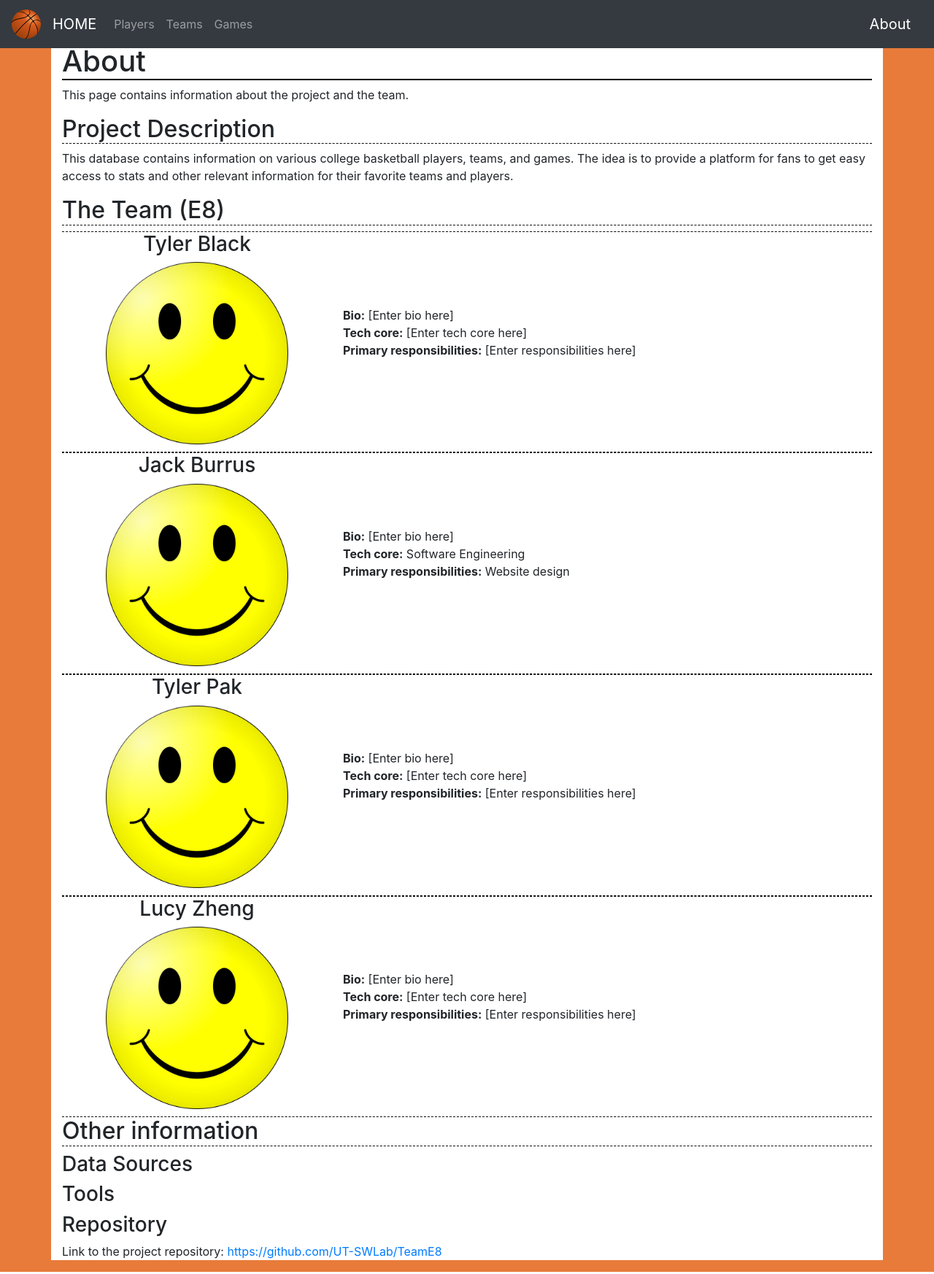
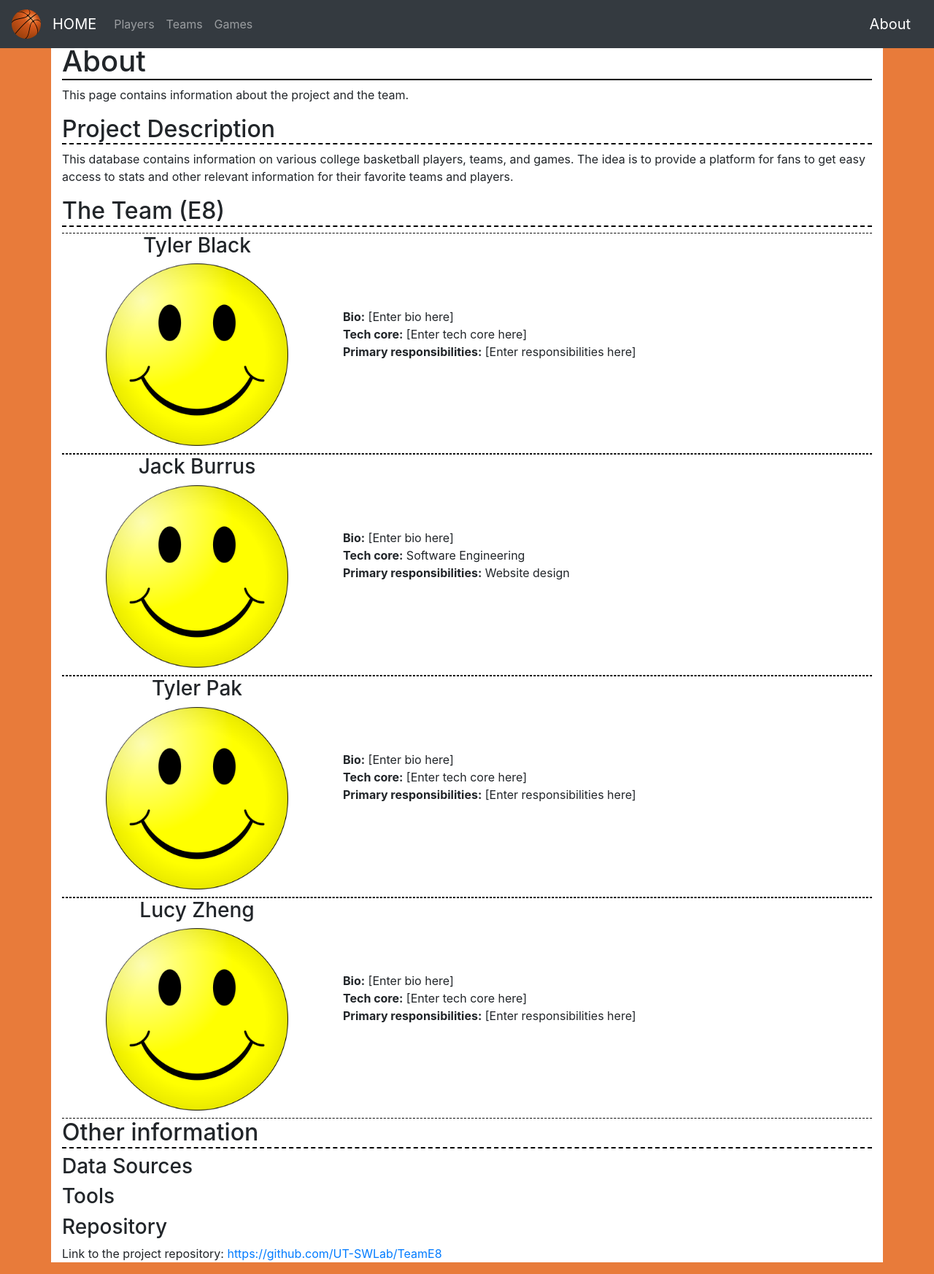
Before and after one commit to tylerpak/NCAA_Website, a Flask app: page /about in a window 1280 px wide. Shown: the whole page at 73% size. Run offline with Flask 2, Linux system fonts and the light colour scheme; some libraries are stand-ins or nearby versions.

Commit message:
Style fix for about page

```diff
--- a/static/style/base.css
+++ b/static/style/base.css
@@ -18,5 +18,5 @@ h1 {
  }
 
  h2{
-    border-bottom: 1px dashed black
+    border-bottom: 2px dashed black
  }
```
